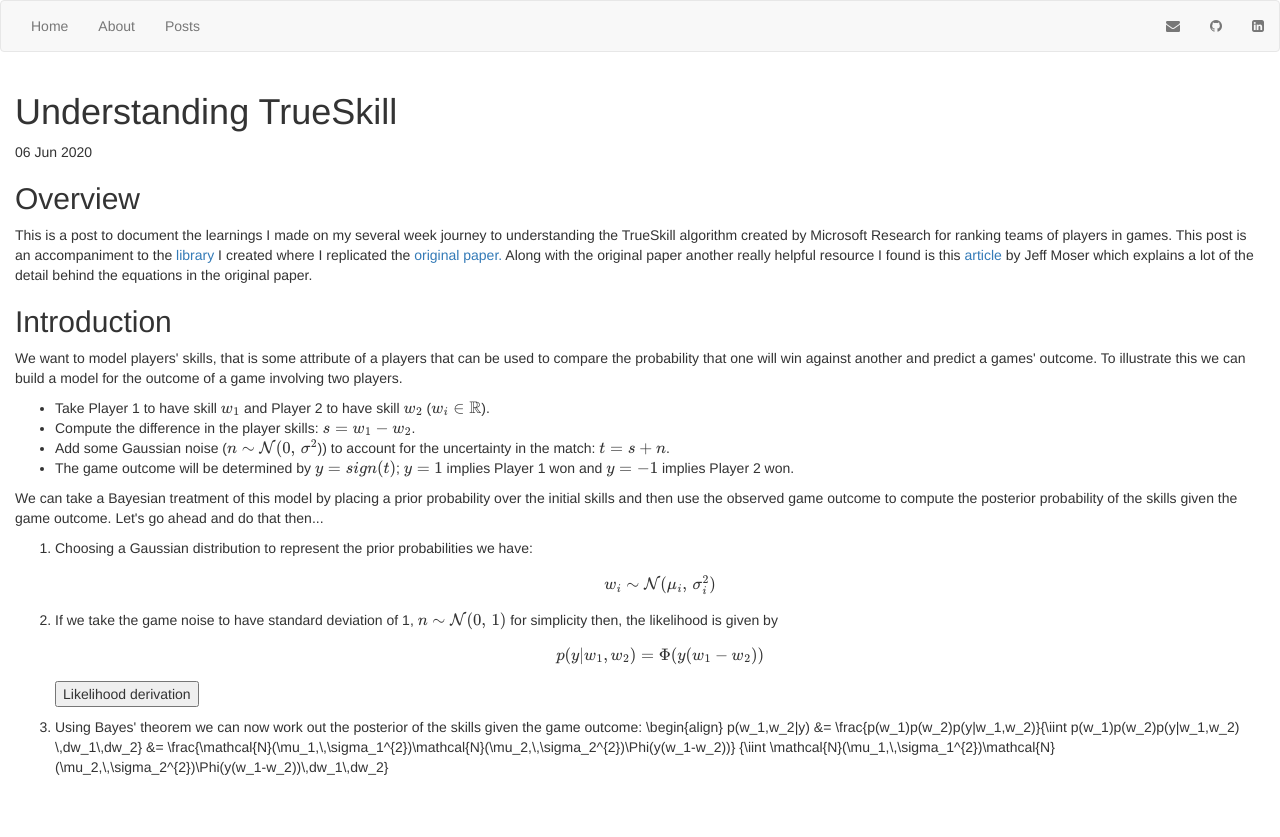
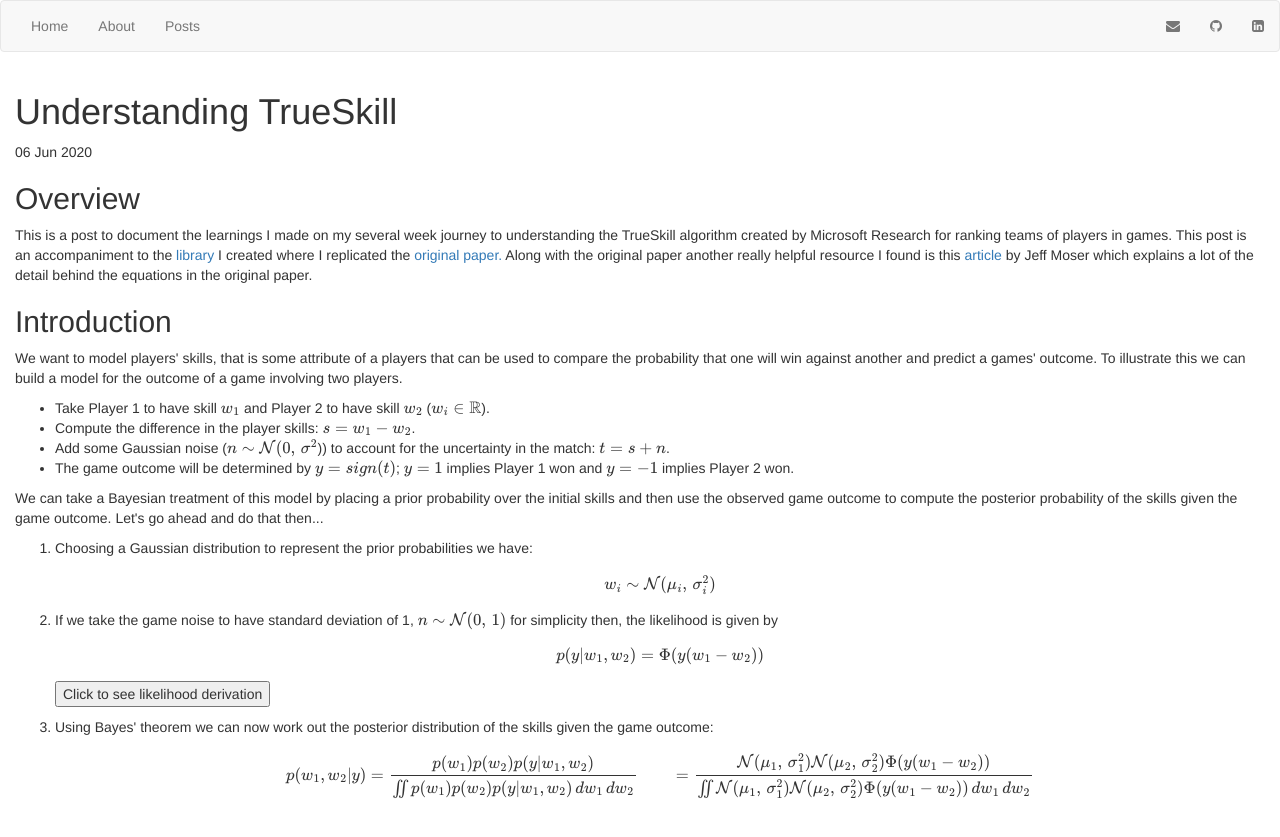
Before and after one commit to Nush395/Nush395.github.io, a Jekyll site: the page built from _posts/2020-06-06-true-skill.html, in a window 1280 px wide. Shown: the top 837 px of the page. Built offline with Jekyll 4.4.1, drawn with Linux system fonts in a browser that asks for light colours; formulas are drawn with MathJax 3.

Commit message:
Add intro equations.

```diff
--- a/_posts/2020-06-06-true-skill.html
+++ b/_posts/2020-06-06-true-skill.html
@@ -58,7 +58,7 @@ date: 2020-06-06
             If we take the game noise to have standard deviation of 1, $n \sim \mathcal{N}(0,\,1)$ for simplicity then,
             the likelihood is given by $$p(y|w_1,w_2) = \Phi(y(w_1-w_2))$$
             <p>
-            <button data-toggle="collapse" data-target="#likelihood-derivation">Likelihood derivation</button>
+            <button data-toggle="collapse" data-target="#likelihood-derivation">Click to see likelihood derivation</button>
             <div id="likelihood-derivation" class="collapse">
                 $$t = w_1 - w_2 + n \Rightarrow p(t|w_1,w_2) = \mathcal{N}(w_1-w_2,\,1)$$
                 As y is a binary variable let's work out each case:
@@ -69,11 +69,12 @@ date: 2020-06-06
             </p>
         </li>
         <li>
-            Using Bayes' theorem we can now work out the posterior of the skills given the game outcome:
+            Using Bayes' theorem we can now work out the posterior distribution of the skills given the game outcome:
             \begin{align}
                 p(w_1,w_2|y) &= \frac{p(w_1)p(w_2)p(y|w_1,w_2)}{\iint p(w_1)p(w_2)p(y|w_1,w_2) \,dw_1\,dw_2}
                              &= \frac{\mathcal{N}(\mu_1,\,\sigma_1^{2})\mathcal{N}(\mu_2,\,\sigma_2^{2})\Phi(y(w_1-w_2))}
                                      {\iint \mathcal{N}(\mu_1,\,\sigma_1^{2})\mathcal{N}(\mu_2,\,\sigma_2^{2})\Phi(y(w_1-w_2))\,dw_1\,dw_2}
+            \end{align}
         </li>
     </ol>
 </p>
```
